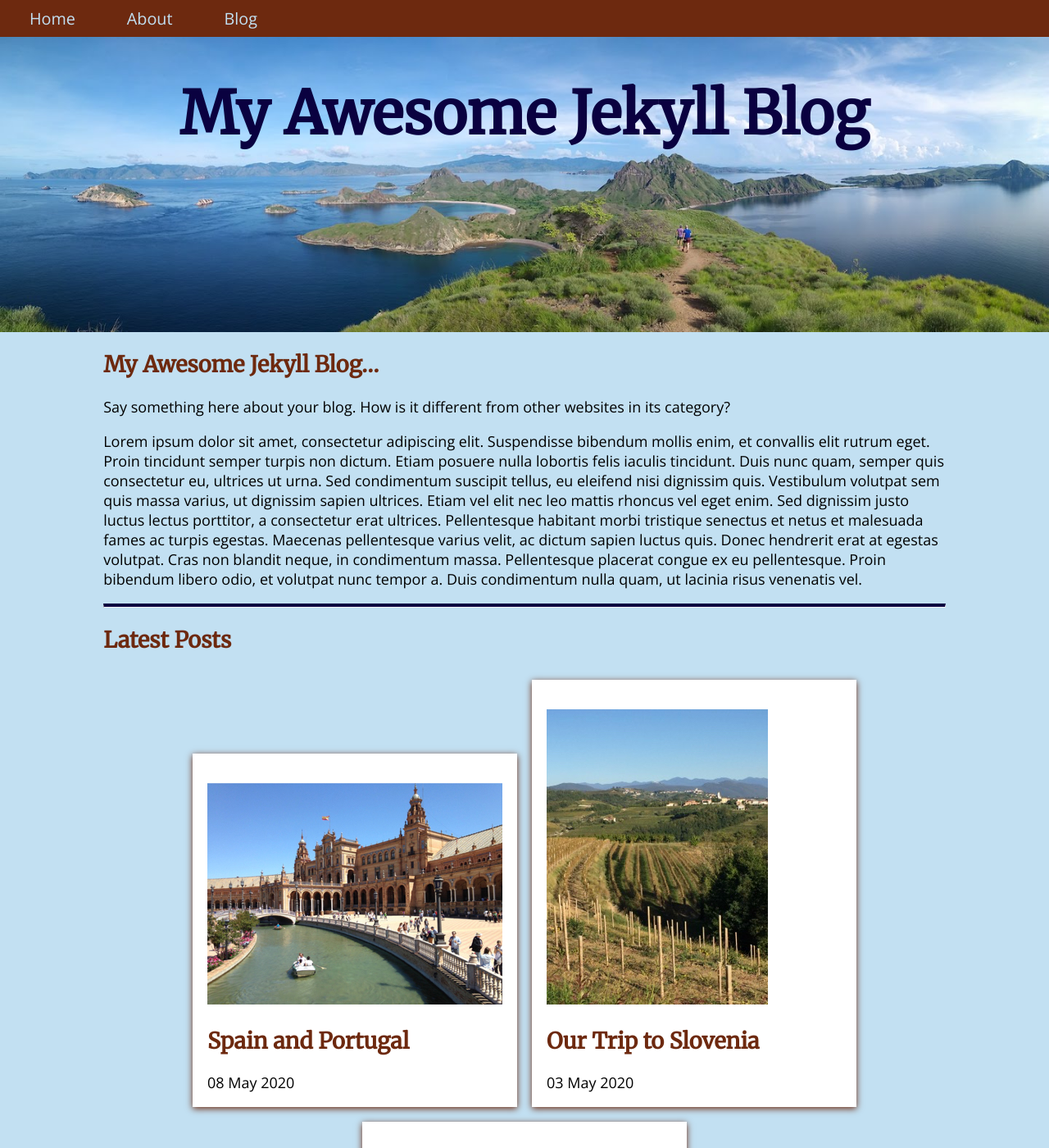
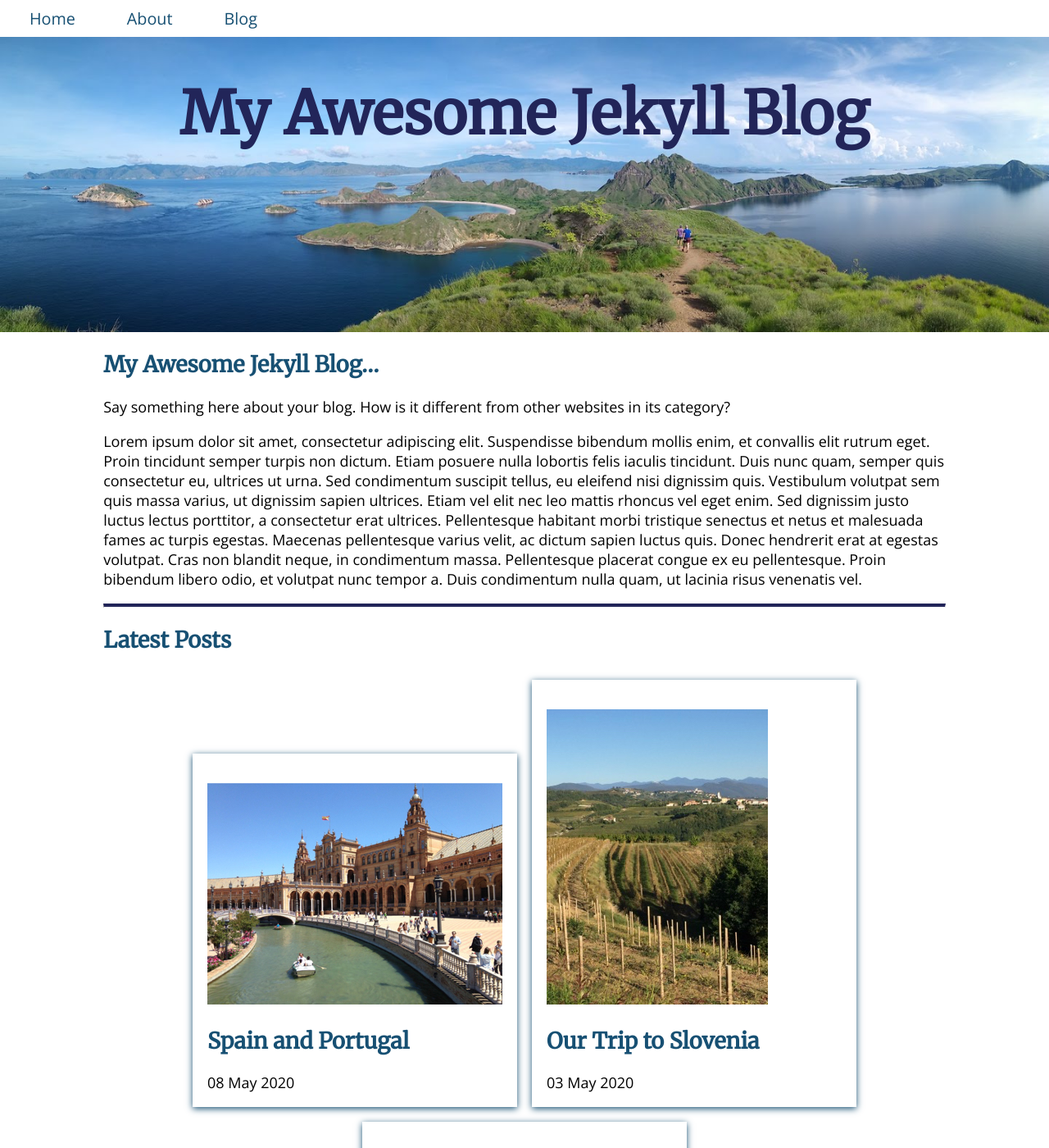
Before and after one commit to placeholdergit/cloneexpjekyllcms, a Jekyll site: the page built from index.md, in a window 1280 px wide and 1400 px high. Shown: the whole window at 82% size. Built offline with Jekyll 4.4.1, drawn with Linux system fonts in a browser that asks for light colours; a script that is not in the unit is left out.

Commit message:
Switched to '$adobe-3' color map

```diff
--- a/_layouts/default.html
+++ b/_layouts/default.html
@@ -31,7 +31,7 @@
         </div>
       </footer>
     </div>
-    <!-- <script>
+    <script>
       // Change style of navbar on scroll
       window.onscroll = function() {reverseNavColors()};
       function reverseNavColors() {
@@ -43,7 +43,7 @@
               navbar.className = navbar.className.replace("reverse-colors animate-opacity", "");
           }
       }
-    </script> -->
+    </script>
     {% if page.title == 'Home' %}
       <script>
         if (window.netlifyIdentity) {
--- a/_sass/main.scss
+++ b/_sass/main.scss
@@ -1,22 +1,22 @@
 
 @import "colors";
-$theme-name: $adobe-8;
+$theme-name: $adobe-3;
 
 /***********
 *  COLORS  *
 ************/
-$bodyBackground: map-get($theme-name, "color-3");
+$bodyBackground: map-get($theme-name, "color-5");
 $bodyColor: #000000;
 $headerHeadingColor: map-get($theme-name, "color-1");
-$headingsColor: map-get($theme-name, "color-5");
+$headingsColor: map-get($theme-name, "color-3");
 $linkColor: map-get($theme-name, "color-3");
 $footerBackground: map-get($theme-name, "color-1");
-$footerColor: map-get($theme-name, "color-3");
+$footerColor: map-get($theme-name, "color-5");
 $hrBorderTop: map-get($theme-name, "color-1");
 $navBackground: map-get($theme-name, "color-5");
 $navColor: map-get($theme-name, "color-3" );
 $cardBackground: #ffffff;
-$border-shadow: map-get($theme-name, "color-5");
+$border-shadow: map-get($theme-name, "color-3");
 $reverseBackground: map-get($theme-name, "color-1");
 $reverseColor: #ffffff;
 
```
